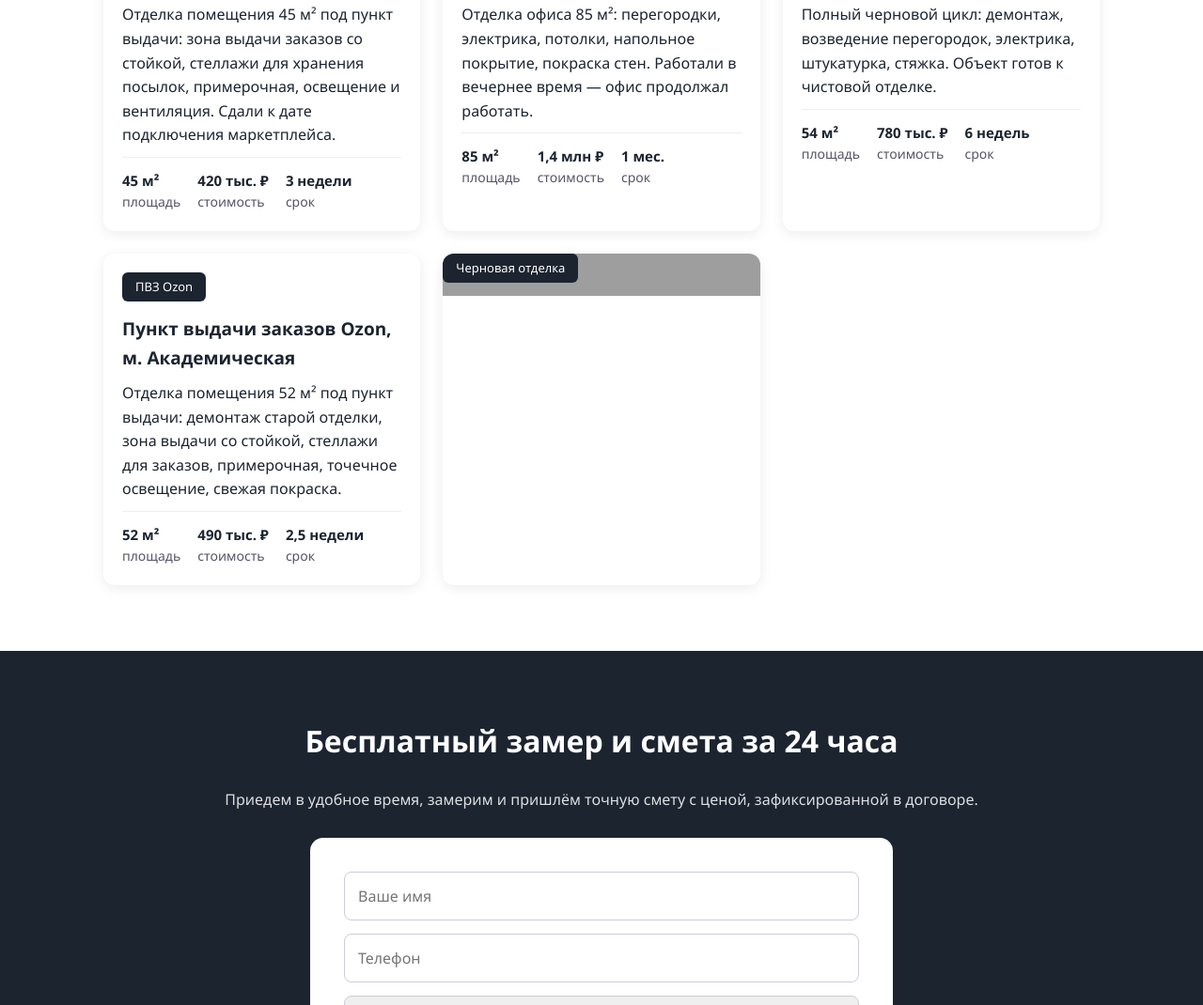
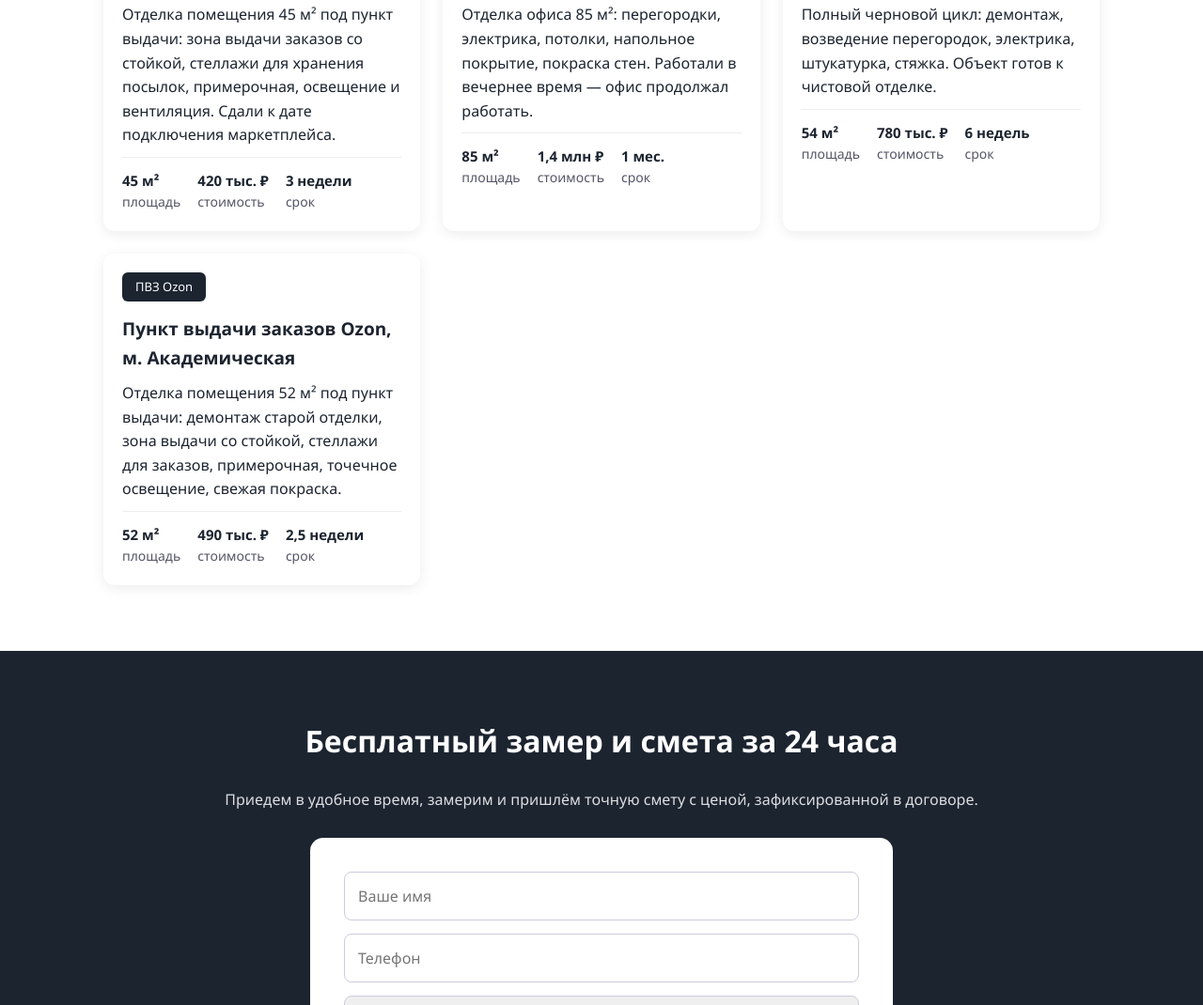
Before and after one commit to DenNekro15/remont-site, a plain HTML site: page index.html in a window 1280 px wide. Shown: the part 902-1972 px from the top of the page at 94% size. Drawn offline with Linux system fonts and the light colour scheme; grey boxes are pictures that could not be loaded.

Commit message:
update: hero, cases, photos, remove prices block

```diff
--- a/index.html
+++ b/index.html
@@ -144,9 +144,6 @@
         </div>
       </div>
 
-      <div class="case">
-        <div class="ph" style="background-image:url('https://images.unsplash.com/photo-1581858726788-75bc6f7e6389?w=900')"><div class="tag">Черновая отделка</div></div>
-
     </div>
   </div>
 </section>
```
